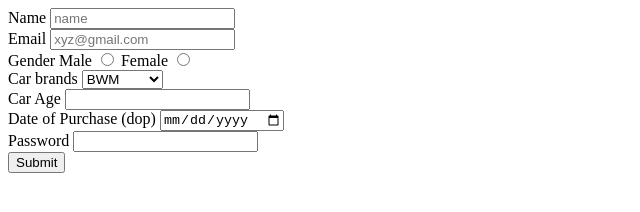
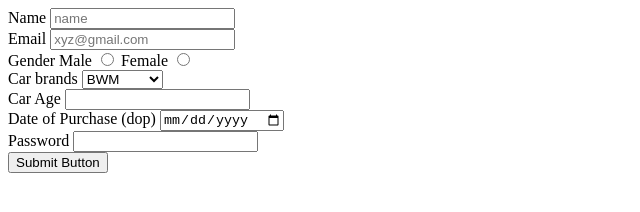
Before and after one commit to acciojob/car-insurance-form-Prateek0712, a website: page main.html in a window 1280 px wide. Shown: the whole page, without its empty margins (0-640 px from the left). Drawn offline with Linux system fonts and the light colour scheme.

Commit message:
created a submission

```diff
--- a/main.html
+++ b/main.html
@@ -47,7 +47,7 @@
 	<input id="password" type="password" name="password" required>
 	<br>
 
-	<input type="submit">
+	<button type="submit">Submit Button</button>
 </form>
 </body>
 
```
